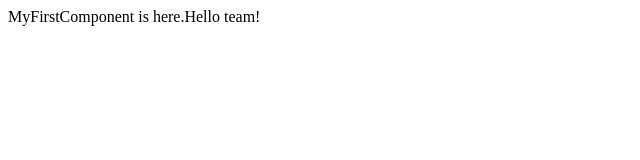
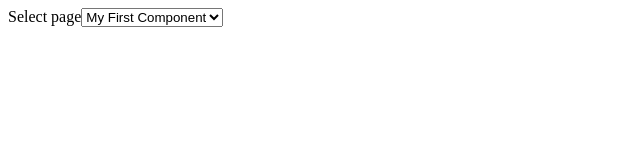
Before and after one commit to Useurmind/tut_react_ts_webpack, a React app: page / in a window 1280 px wide. Shown: the top 160 px of the page, without its empty margins (0-640 px from the left). Built offline with nearby package versions, Linux system fonts and the light colour scheme.

Commit message:
State reset shown when switching components in app.

```diff
--- a/package.json
+++ b/package.json
@@ -6,7 +6,7 @@
   "scripts": {
     "build": "webpack-cli",
     "watch": "webpack-cli --watch",
-    "start": "nodemon -w ./webpack.config.js -w ./tsconfig.json --exec webpack-dev-server -- --https",
+    "start": "webpack-dev-server",
     "test": "echo \"Error: no test specified\" && exit 1"
   },
   "repository": {
--- /dev/null
+++ b/src/components/App.tsx
@@ -0,0 +1,39 @@
+import * as React from "react";
+
+import { MyFirstComponent } from "./MyFirstComponent";
+import { Incrementor } from "./Incrementor";
+import { ComponentSwitch } from "./ComponentSwitch";
+
+export interface IAppState
+{
+
+}
+
+export interface IAppProps
+{
+
+}
+
+export class App extends React.Component<IAppProps, IAppState>
+{
+    constructor(props: IAppProps)
+    {
+        super(props);
+
+        this.state = {
+        };
+    }
+
+    public render(): any
+    {
+        const titles = [
+            "My First Component",
+            "Incrementor"
+        ]
+
+        return <ComponentSwitch childTitles={titles}>
+           <MyFirstComponent greeting="Hello Team!" />
+           <Incrementor initialCount={0} />
+        </ComponentSwitch>;
+    }
+}
--- /dev/null
+++ b/src/components/ComponentSwitch.tsx
@@ -0,0 +1,51 @@
+import * as React from "react";
+
+export interface IComponentSwitchState
+{
+    activeComponentIndex?: number;
+}
+
+export interface IComponentSwitchProps
+{
+    childTitles: string[];
+}
+
+export class ComponentSwitch extends React.Component<IComponentSwitchProps, IComponentSwitchState>
+{
+    constructor(props: IComponentSwitchProps)
+    {
+        super(props);
+
+        this.state = {
+        };
+    }
+
+    private handlePageSelect(x: any): void
+    {
+        this.setState({
+            ...this.state,
+            activeComponentIndex: x.target.value
+        });
+    }
+
+    public render(): any
+    {
+        const childArray = this.props.children as any[];
+
+        return <div>
+            <div>
+            <span>Select page</span>
+            <select value={this.state.activeComponentIndex} onChange={x => this.handlePageSelect(x)}>
+            {
+                this.props.childTitles.map((x, i) => {
+                    return <option value={i}>{x}</option>
+                })
+            }
+            </select>
+            </div>
+            <div>
+                { this.state.activeComponentIndex != null && childArray[this.state.activeComponentIndex] }
+            </div>
+        </div>;
+    }
+}
--- /dev/null
+++ b/src/components/Incrementor.tsx
@@ -0,0 +1,41 @@
+import * as React from "react";
+
+export interface IIncrementorState
+{
+    currentCount: number;
+}
+
+export interface IIncrementorProps
+{
+    initialCount: number;
+}
+
+export class Incrementor extends React.Component<IIncrementorProps, IIncrementorState>
+{
+    constructor(props: IIncrementorProps)
+    {
+        super(props);
+
+        this.state = {
+            currentCount: props.initialCount
+        };
+    }
+
+    private handleIncrement(x: any): void
+    {
+        this.setState({
+            ...this.state,
+            currentCount: this.state.currentCount + 1
+        });
+    }
+
+    public render(): any
+    {
+        return <div>
+            <div>Current count: {this.state.currentCount}</div>
+            <div>
+                <button onClick={x => this.handleIncrement(x)}>Increment</button>
+            </div>
+        </div>;
+    }
+}
--- a/src/index.tsx
+++ b/src/index.tsx
@@ -1,9 +1,9 @@
 import * as React from "react";
 import * as ReactDOM from "react-dom";
 
-import { MyFirstComponent } from "./components/MyFirstComponent";
+import { App } from "./components/App";
 
 ReactDOM.render(
-  <MyFirstComponent greeting="Hello team!"/>,
+  <App/>,
   document.getElementById('root')
 );
--- a/webpack.config.js
+++ b/webpack.config.js
@@ -17,6 +17,7 @@ module.exports = {
 
     devServer: {
         publicPath: "/dist/",
+        https: true
     },
 
     devtool: "inline-source-map",
```
Also changed, not shown: 1 other file (tests, documents, lock files or other folders).
